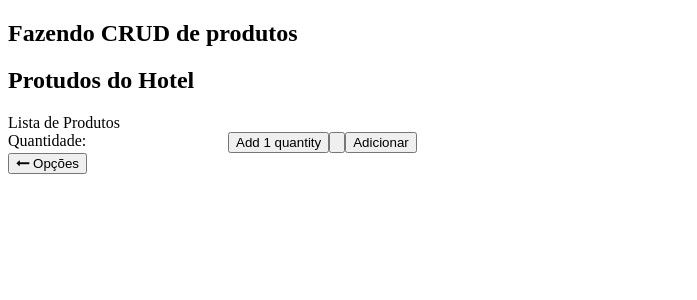
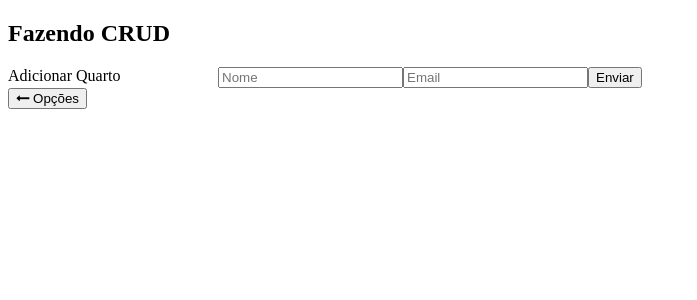
Before and after one commit to VenomGu/cursophp, a PHP site: page /fazendoCrud.php in a window 1280 px wide. Shown: the top 300 px of the page, without its empty margins (0-697 px from the left). Run offline with PHP 8.4, Linux system fonts and the light colour scheme.

Commit message:
Criei setup pro CRUD

```diff
--- a/desafios/desafio11.php
+++ b/desafios/desafio11.php
@@ -52,6 +52,8 @@
     </section>
     <script>
     //Método para mudar o valor do reajuste usando JavaScript
+    mudarValor();
+
     function mudarValor() {
         p.innerText = reaj.value;
     }
--- a/desafios/desafio12.php
+++ b/desafios/desafio12.php
@@ -46,7 +46,7 @@
 
         $seconds = $segundos % 60;
     if (isset($_REQUEST["segundos"]) && $_REQUEST["segundos"] > 0) {
-    echo "Analisando o valor que você digitou,<strong> $secondsPassed</strong> equivalem a um total de: <ol style='margin: 0'> <br/> $weeks SEMANAS <br/> $days DIAS <br/> $hours HORAS <br/> $minutes MINUTOS <br/> $seconds SEGUNDOS </ol>";
+    echo "<li>Analisando o valor que você digitou, <strong>". number_format($secondsPassed, 0, ",", ".") ."</strong> equivalem a um total de: <ol style='margin: 0'> <br/> $weeks SEMANAS <br/> $days DIAS <br/> $hours HORAS <br/> $minutes MINUTOS <br/> $seconds SEGUNDOS </ol></li>";
     echo "</br>";
     } else {
 
--- a/desafios/fazendoCrud.php
+++ b/desafios/fazendoCrud.php
@@ -11,36 +11,33 @@
 
 <main>
     <section>
-        <h1>
-            Fazendo CRUD de produtos
-        </h1>
-        <H2>Protudos do Hotel</H2>
+        <h1>Fazendo CRUD</h1>
         <?php
-        echo "Lista de Produtos </br>";
+    try {
+        $pdo = new PDO('mysql:host=localhost;dbname=hotel', 'root', 'CRUD');
+      $pdo->setAttribute(PDO::ATTR_ERRMODE, PDO::ERRMODE_EXCEPTION); // Enable error handling
 
-            class ProductsPatternForRooms {
-              // Properties
-                public $id;
-                public $name;
-                public $quantity;
-            }
-        function addFunction($quantityAdded) {
-            $addOne = new ProductsPatternForRooms();
-            $addOne->quantity = $quantityAdded;
+      // Insert
+        if (isset($_GET["nome"]) && isset($_GET["email"])) {
+        $sql = $pdo->prepare("INSERT INTO quarto (nome, email) VALUES (:nome, :email)");
+        $sql->execute(array(":nome" => $_GET["nome"], ":email" => $_GET["email"]));
+        echo "Quarto cadastrado com sucesso!";
         }
+    } catch (PDOException $e) {
+      echo "Erro ao conectar ou cadastrar quarto: " . $e->getMessage(); // Display error message
+    }
+    ?>
 
-        ?>
         <form style="display: flex; flex-direction: row;" action="fazendoCrud.php" method="get">
-            <span style="margin-right: 10px;display: flex; flex-direction: row; width: 200px;">Quantidade:
-                <?php  ?> </span>
-            <input style="margin-left: 10px; " type="button" name="addOne" value="Add 1 quantity" onclick=addFunction()>
-            <input type="button" name="addQuantity" id="addQuantity">
-            <input type="submit" value="Adicionar">
+            <span style="margin-right: 10px; display: flex; flex-direction: row; width: 200px;">Adicionar Quarto</span>
+            <input type="text" name="nome" placeholder="Nome">
+            <input type="text" name="email" placeholder="Email">
+            <input type="submit" value="Enviar">
         </form>
+
         <a href="../desafios">
             <button type="button">
-                <i class="fa fa-long-arrow-left"></i>
-                Opções
+                <i class="fa fa-long-arrow-left"></i> Opções
             </button>
         </a>
     </section>
```
Also changed, not shown: desafios/desafio13.php (+3 -4 lines), desafios/index.html (+7 -0 lines).
